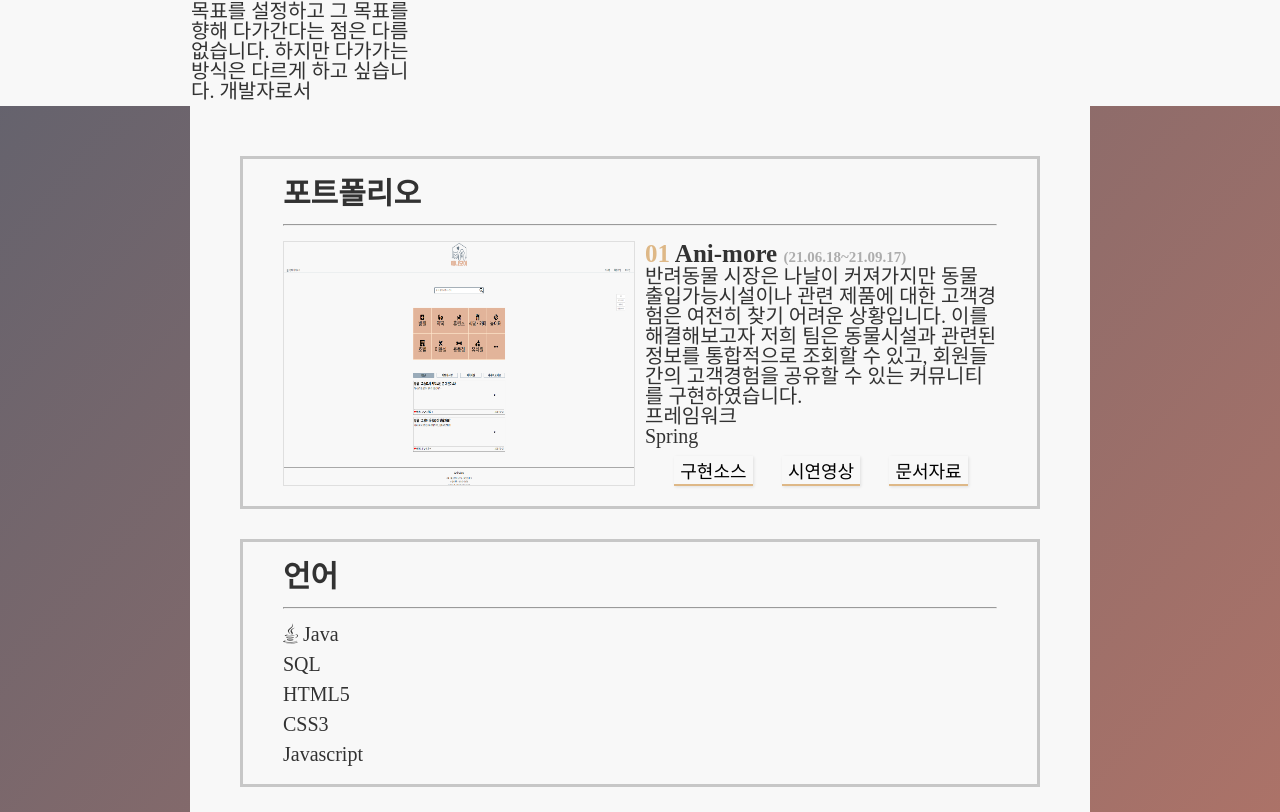
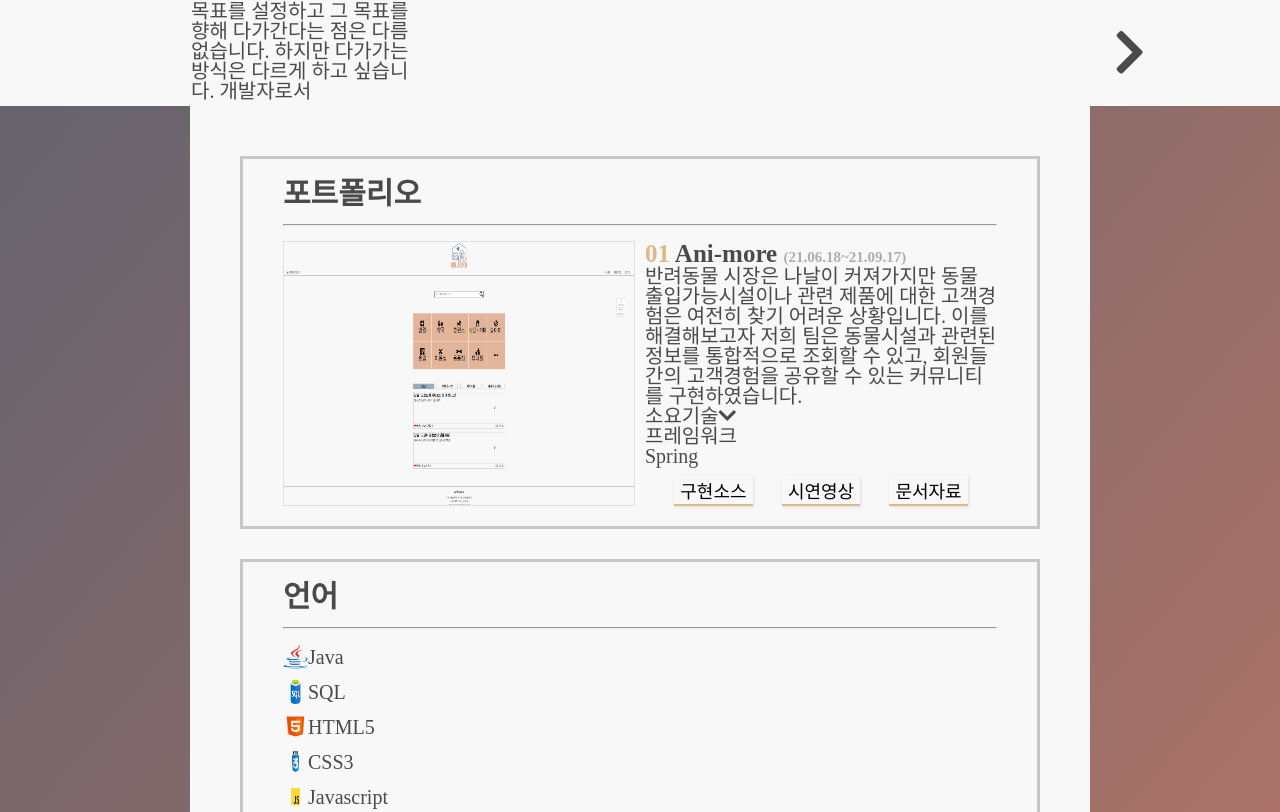
Before and after one commit to newmin/newmin.github.io, a plain HTML site: page index.html in a window 1280 px wide. Shown: the part 1494-2306 px from the top of the page. Drawn offline with Linux system fonts and the light colour scheme.

Commit message:
블로그211010

```diff
--- a/index.html
+++ b/index.html
@@ -56,9 +56,9 @@
             </p>
           </div>
         </div>
-        <a class="introduce__nextBtn nextBtn sectionLink" href="#portfolio"><i class="fas fa-chevron-right"></i></a>
+        <a class="introduce__nextBtn nextBtn sectionLink" href="#info"><i class="fas fa-chevron-right"></i></a>
     </section>
-    <section class="section-info">
+    <section class="section-info" id="info">
       <article class="article" id="portfolio">
         <h2 class="list__title">포트폴리오</h2>
         <hr class="article__divider">
@@ -79,15 +79,17 @@
                 <p>RestAPI 구현, 일부 AJAX 적용</p> -->
               </div>
               <div>
+                <p class="portfolio__skill-btn">소요기술<i class="fas fa-chevron-down"></i></p>
                 <dl class="portfolio__skill">
                   <dt>프레임워크</dt>
                   <dd>Spring </dd>
+                  <dd></dd>
                 </dl>
               </div>
             <div class="portfolio__btns">
               <button class="portfolio__btn"><a href="https://github.com/newmin/animore.git">구현소스</a></button>
               <button class="portfolio__btn"><a href="https://youtu.be/MsyzeF6NDVY">시연영상</a></button>
-              <button class="portfolio__btn">문서자료</button>
+              <button class="portfolio__btn"><a href="#">문서자료</a></button>
             </div>
           </div>
         </div>
@@ -96,11 +98,11 @@
         <h2 class="list__title">언어</h2>
         <hr class="article__divider">
         <ul class="article__list">
-          <li><i class="fab fa-java"></i> Java</li>
-          <li>SQL</li>
-          <li>HTML5</li>
-          <li>CSS3</li>
-          <li>Javascript</li>
+          <li><img class="lang__icon" src="img/java.png" alt="자바"> Java</li>
+          <li><img class="lang__icon" src="img/sql.png" alt="sql"> SQL</li>
+          <li><img class="lang__icon" src="img/html5.jpeg" alt="html5"> HTML5</li>
+          <li><img class="lang__icon" src="img/css3.png" alt="css3"> CSS3</li>
+          <li><img class="lang__icon" src="img/javascript.png" alt="자바스크립트"> Javascript</li>
         </ul>
       </article>
       <article class="article" id="tools">
@@ -134,7 +136,7 @@
   </main>
   <footer class="footer">
     <p>Contact</p>
-    <p>Email rbals7587@naver.com</p>
+    <p><i class="far fa-envelope"></i>email rbals7587@naver.com</p>
   </footer>
 </body>
 
--- a/style.css
+++ b/style.css
@@ -12,7 +12,7 @@
   --color-night: #656e8c;
   --color-sun: #b97667;
   --yellow: #fae100;
-  --black: rgba(0, 0, 0, 0.8);
+  --black: rgba(0, 0, 0, 0.7);
 }
 
 body {
@@ -45,12 +45,10 @@
 }
 .home__nextBtn {
   color: rgba(0, 0, 0, 0.7);
-
-  border-radius: 50%;
 }
 .nextBtn {
   position: absolute;
-  bottom: 5%;
+  bottom: 3%;
   right: 8%;
 
   display: flex;
@@ -62,15 +60,18 @@
 
   animation: 1.5s next ease-in-out infinite;
 }
-.home__nextBtn:hover {
+.nextBtn:hover {
   animation: none;
 }
 @keyframes next {
-  from {
-    transform: translateX(-30px);
+  0% {
+    transform: translateX(-10px);
   }
-  to {
-    transform: translateX(30px);
+  60% {
+    transform: translateX(10px);
+  }
+  100% {
+    transform: translateX(10px);
   }
 }
 .main {
@@ -86,6 +87,7 @@
   width: 100vw;
   height: 100vh;
   background-color: #f8f8f8;
+  position: relative;
 }
 .introduce__title {
   font-weight: 600;
@@ -141,6 +143,10 @@
   display: flex;
   flex-direction: column;
   gap: 10px;
+}
+.article__list li {
+  display: flex;
+  align-items: center;
 }
 .article:hover {
   box-shadow: 5px 5px 5px rgba(0, 0, 0, 0.1);
@@ -252,3 +258,8 @@
   font-weight: 600;
   font-size: 20px;
 }
+
+.lang__icon {
+  width: 25px;
+  height: 25px;
+}
```
Also changed, not shown: img/css3.png (added), img/html5.jpeg (added), img/html5.png (added), img/java.png (added), img/javascript.png (added), img/sql.png (added).
